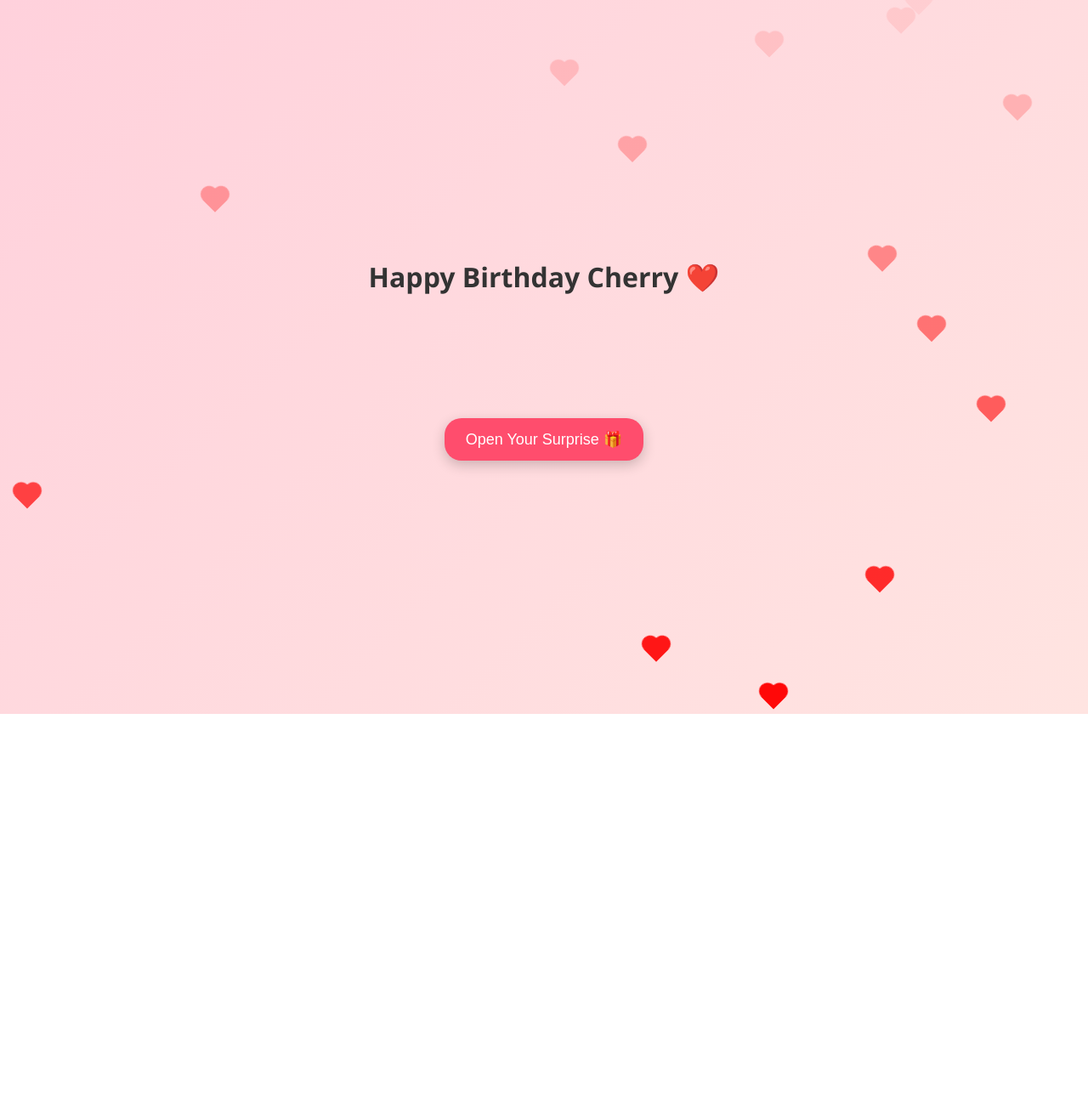
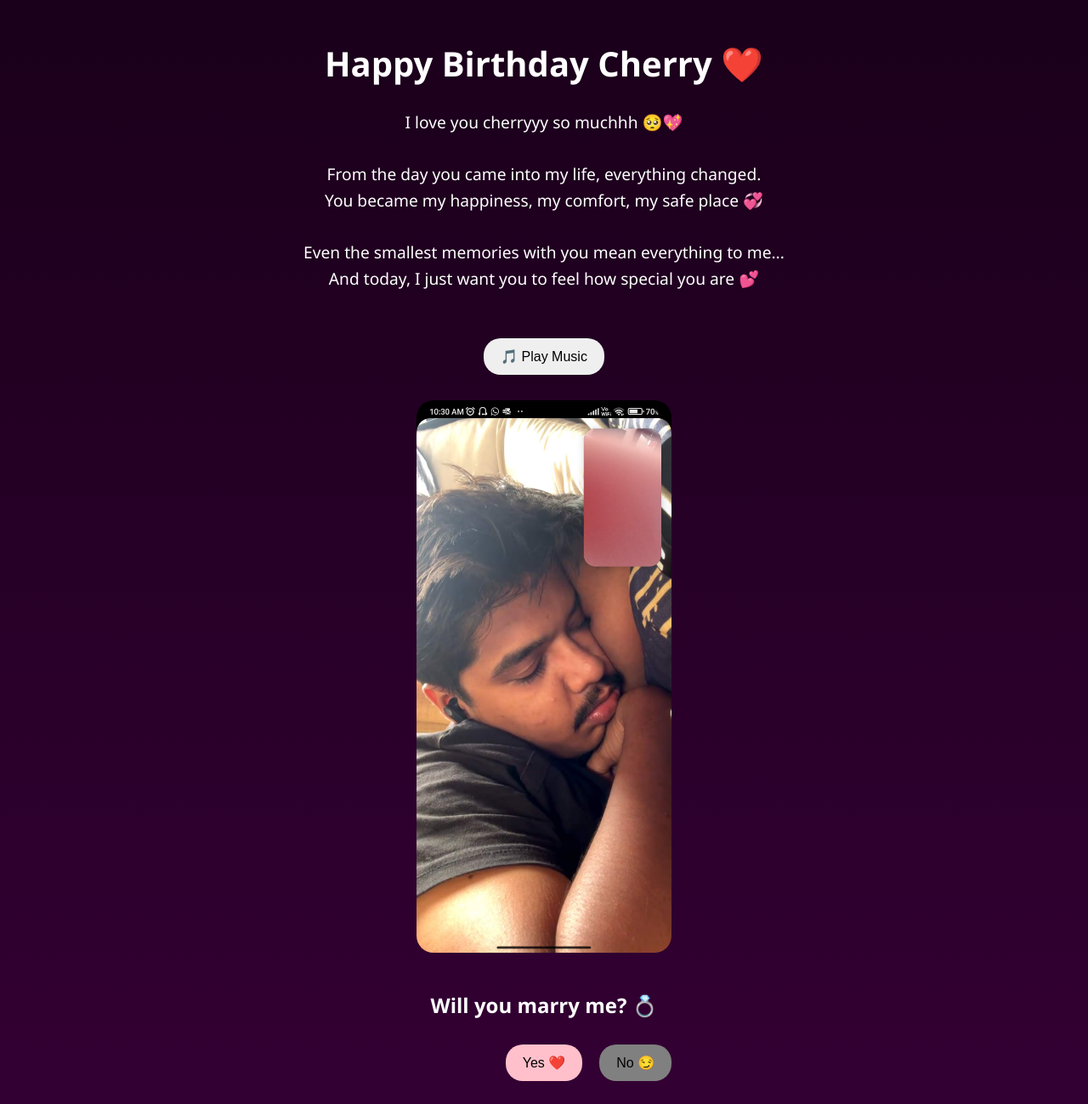
Before and after one commit to veena-vahini/birthday, a plain HTML site: page index.html in a window 1280 px wide. Shown: the whole page at 85% size. Before the commit the page ends 840 px from the top, so only its background shows below. Drawn offline with Linux system fonts and the light colour scheme.

Commit message:
Update index.html

```diff
--- a/index.html
+++ b/index.html
@@ -1,66 +1,132 @@
-<!DOCTYPE html><html lang="en">
+<!DOCTYPE html>
+<html lang="en">
 <head>
 <meta charset="UTF-8">
 <meta name="viewport" content="width=device-width, initial-scale=1.0">
-<title>Happy Birthday Cherry ❤️</title>
+<title>For Cherry ❤️</title>
+
 <style>
-body{margin:0;font-family:'Segoe UI',sans-serif;background:linear-gradient(135deg,#ffd1dc,#ffe4e1);overflow:hidden;color:#333;text-align:center;}
-.container{display:flex;flex-direction:column;justify-content:center;align-items:center;height:100vh;padding:20px;}
-h1{font-size:32px;margin-bottom:10px;}
-.typing{font-size:20px;max-width:90%;min-height:80px;margin:20px;line-height:1.5;}
-button{padding:14px 25px;margin:15px;border:none;border-radius:20px;background:#ff4d6d;color:white;font-size:18px;cursor:pointer;box-shadow:0 5px 15px rgba(0,0,0,0.2);}
-.section{display:none;margin-top:20px;}
-.slideshow{display:flex;justify-content:center;align-items:center;margin-top:20px;}
-.slideshow img{width:80%;max-width:300px;border-radius:20px;display:none;box-shadow:0 6px 20px rgba(0,0,0,0.3);}
-.heart{position:fixed;width:20px;height:20px;background:red;transform:rotate(45deg);animation:float 6s infinite;}
-.heart::before,.heart::after{content:'';position:absolute;width:20px;height:20px;background:red;border-radius:50%;}
-.heart::before{top:-10px;left:0;}
-.heart::after{left:-10px;top:0;}
-@keyframes float{0%{transform:translateY(0) rotate(45deg);opacity:1;}100%{transform:translateY(-900px) rotate(45deg);opacity:0;}}
-.fade{animation:fadeIn 2s;}
-@keyframes fadeIn{from{opacity:0;}to{opacity:1;}}
+body {
+  margin: 0;
+  font-family: 'Segoe UI', sans-serif;
+  background: linear-gradient(to bottom, #1a001a, #330033);
+  color: white;
+  text-align: center;
+  overflow-x: hidden;
+}
+
+.container {
+  padding: 20px;
+}
+
+h1 {
+  font-size: 2.5em;
+  animation: fadeIn 2s;
+}
+
+p {
+  font-size: 1.2em;
+  line-height: 1.6;
+  max-width: 90%;
+  margin: auto;
+}
+
+img {
+  width: 90%;
+  max-width: 300px;
+  border-radius: 20px;
+  margin-top: 20px;
+  transition: transform 0.5s;
+}
+
+img:hover {
+  transform: scale(1.05);
+}
+
+button {
+  padding: 12px 20px;
+  margin: 10px;
+  border: none;
+  border-radius: 20px;
+  font-size: 16px;
+  cursor: pointer;
+}
+
+.yes {
+  background: pink;
+}
+
+.no {
+  background: gray;
+  position: absolute;
+}
+
+#proposal {
+  margin-top: 40px;
+}
+
+@keyframes fadeIn {
+  from {opacity: 0;}
+  to {opacity: 1;}
+}
 </style>
 </head>
-<body><audio id="bgMusic" loop>
-<source src="music.mp3" type="audio/mpeg">
-</audio><div class="container">
+
+<body>
+
+<div class="container">
+
 <h1>Happy Birthday Cherry ❤️</h1>
-<div class="typing" id="typingText"></div>
-<button onclick="startExperience()">Open Your Surprise 🎁</button><div id="mainContent" style="display:none"><div class="slideshow">
-<img src="img1.jpg">
-<img src="img2.jpg">
-<img src="img3.jpg">
-</div><p style="max-width:90%;font-size:18px;">Cherry 🥺❤️<br>
-From the moment you came into my life, everything felt more beautiful... more meaningful 💖<br>
-You are not just my love, you are my safe place, my happiness, my everything Minnu could ever wish for 💕<br>
-I may not say it always, but I love you more than words can ever explain 😭❤️<br>
-On your special day, I just want you to know... you mean the world to me 🌍💞</p><button onclick="showSection('proposal')">One Last Question 💍</button>
 
-<div id="proposal" class="section fade">
-<h2>Will You Stay With Me Forever? 💍</h2>
-<button onclick="yesClicked()">Yes ❤️</button>
-<button onclick="noClicked()">No 😜</button>
-<p id="response"></p>
-</div></div>
-</div><script>
-const text="Hey Cherry... 🥺❤️\nYour Minnu has something special for you... 💖\nJust open this and feel my love 💕";
-let i=0;
-function typeWriter(){if(i<text.length){document.getElementById("typingText").innerHTML+=text.charAt(i);i++;setTimeout(typeWriter,40);}}
+<p>
+I love you cherryyy so muchhh 🥺💖<br><br>
+From the day you came into my life, everything changed.<br>
+You became my happiness, my comfort, my safe place 💞<br><br>
+Even the smallest memories with you mean everything to me...<br>
+And today, I just want you to feel how special you are 💕
+</p>
 
-function startExperience(){
- document.getElementById('mainContent').style.display='block';
- document.getElementById('bgMusic').play().catch(()=>{});
- typeWriter();
- startSlideshow();
+<!-- MUSIC -->
+<audio id="music" src="music.mp3"></audio>
+<br><br>
+<button onclick="document.getElementById('music').play()">🎵 Play Music</button>
+
+<!-- SLIDESHOW -->
+<div id="slideshow">
+  <img id="slide" src="img1.jpg">
+</div>
+
+<!-- PROPOSAL -->
+<div id="proposal">
+  <h2>Will you marry me? 💍</h2>
+  <button class="yes" onclick="yesClicked()">Yes ❤️</button>
+  <button class="no" id="noBtn" onmouseover="moveNo()">No 😏</button>
+</div>
+
+<p id="result"></p>
+
+</div>
+
+<script>
+let images = ["img1.jpg", "img2.jpg", "img3.jpg"];
+let i = 0;
+
+setInterval(() => {
+  i = (i + 1) % images.length;
+  document.getElementById("slide").src = images[i];
+}, 2000);
+
+function moveNo() {
+  let btn = document.getElementById("noBtn");
+  btn.style.top = Math.random()*80 + "%";
+  btn.style.left = Math.random()*80 + "%";
 }
 
-function showSection(id){document.getElementById(id).style.display='block';}
+function yesClicked() {
+  document.getElementById("result").innerHTML =
+    "Awwww thank you hubbyyyy 💖🥺 I love you foreverrrrr 💍❤️";
+}
+</script>
 
-function yesClicked(){document.getElementById('response').innerHTML="Yayyyy 😭❤️ I love you forever Cherry!! 💖";}
-function noClicked(){document.getElementById('response').innerHTML="No option 😜 only YES allowed 💕";}
-
-function startSlideshow(){let slides=document.querySelectorAll('.slideshow img');let index=0;setInterval(()=>{slides.forEach(s=>s.style.display='none');slides[index].style.display='block';index=(index+1)%slides.length;},2000);}
-
-setInterval(()=>{let heart=document.createElement('div');heart.classList.add('heart');heart.style.left=Math.random()*100+'vw';document.body.appendChild(heart);setTimeout(()=>heart.remove(),6000);},300);
-</script></body>
+</body>
 </html>
```
